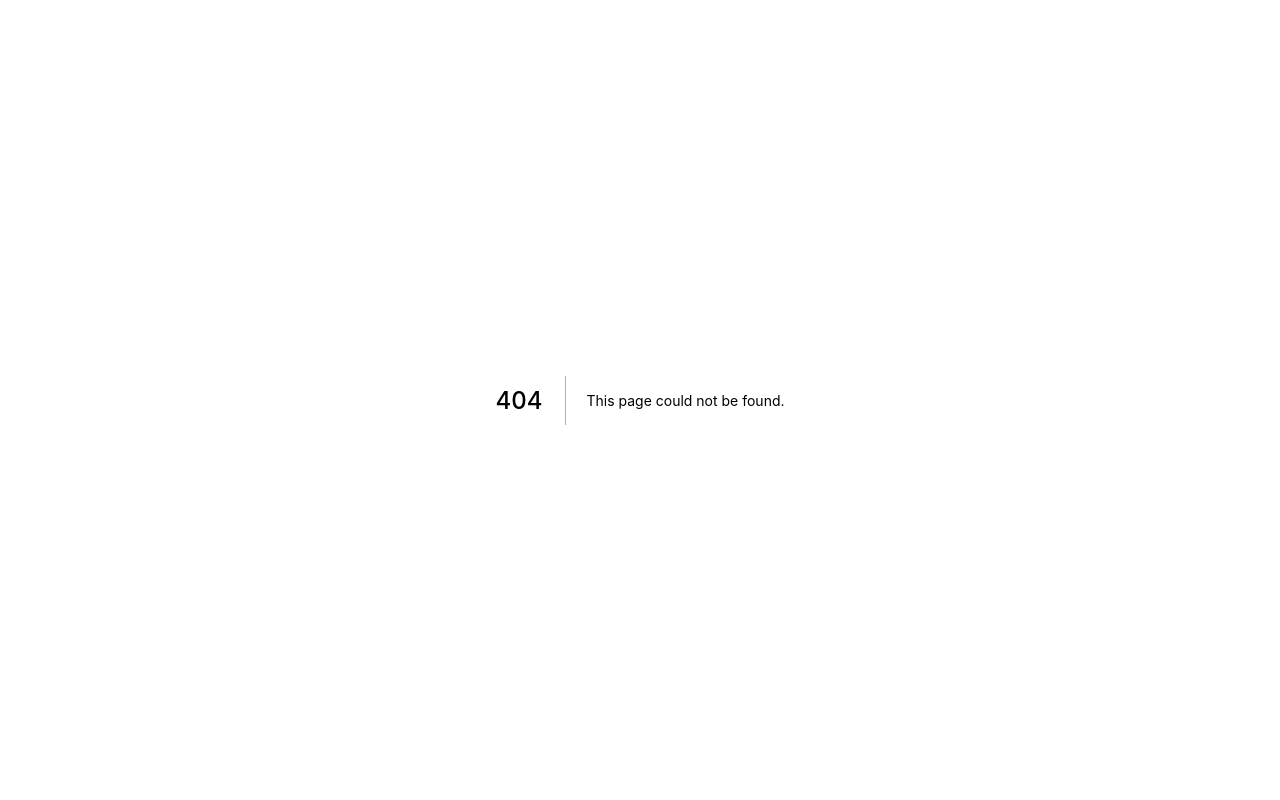
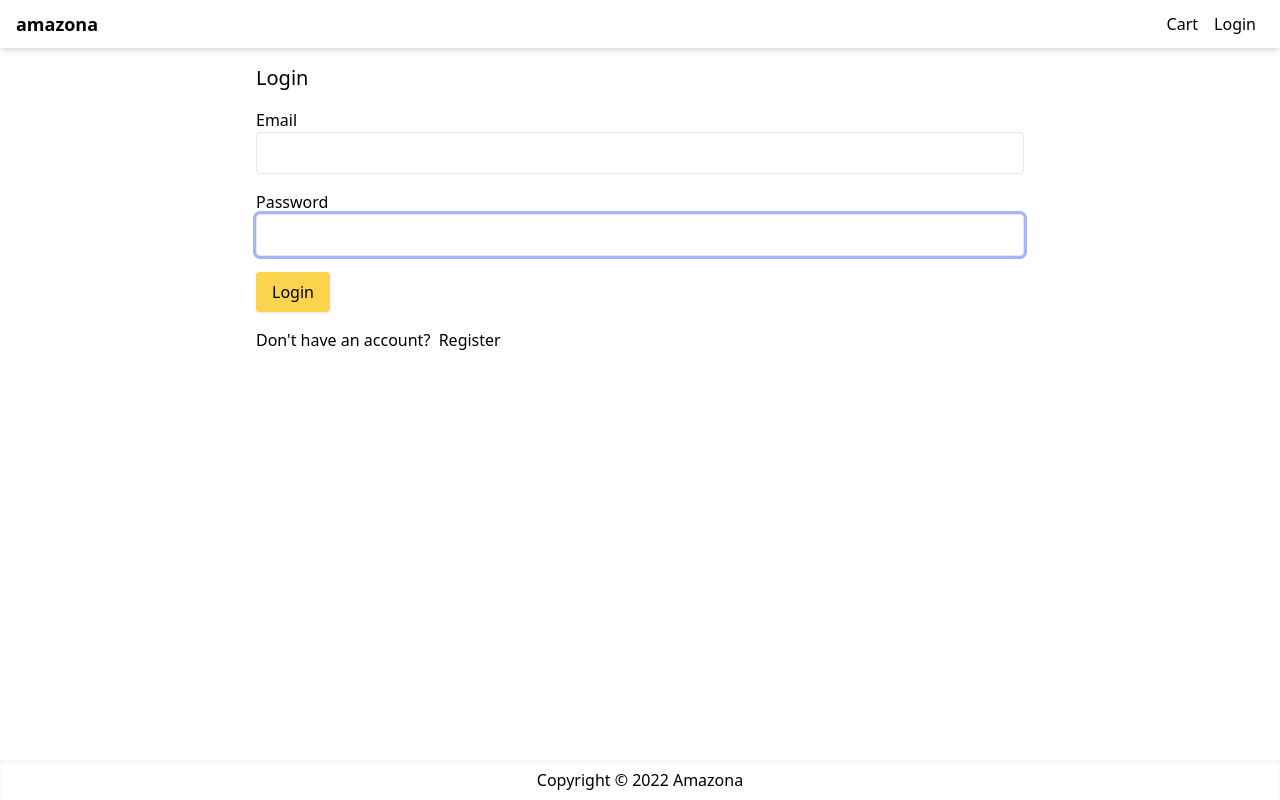
Before and after one commit to ashleyhodge/ecommerce, a Next.js app: page /login in a window 1280 px wide. Before the commit this address had no page. Built offline with nearby package versions, Linux system fonts and the light colour scheme.

Commit message:
create login page

```diff
--- a/components/Layout.js
+++ b/components/Layout.js
@@ -4,12 +4,12 @@
 import { useContext, useState, useEffect } from "react";
 
 export default function Layout({ title, children }) {
-  const { state, dispatch } = useContext(Store);
+  const { state } = useContext(Store);
   const { cart } = state;
   const [cartItemsCount, setCartItemsCount] = useState(0)
   useEffect(() => {
     setCartItemsCount(cart.cartItems.reduce((a, c) => a + c.quantity, 0))
-  })
+  }, [cart.cartItems])
   return (
     <>
     <Head>
--- a/package.json
+++ b/package.json
@@ -10,9 +10,11 @@
   },
   "dependencies": {
     "js-cookie": "^3.0.1",
+    "mongoose": "^6.6.5",
     "next": "12.3.1",
     "react": "18.2.0",
     "react-dom": "18.2.0",
+    "react-hook-form": "^7.36.1",
     "react-icons": "^4.4.0"
   },
   "devDependencies": {
--- a/pages/cart.js
+++ b/pages/cart.js
@@ -96,7 +96,7 @@
                   </div>
                 </li>
                 <li>
-                  <button className="primary-button w-full" onClick={() => router.push('/shipping')}>
+                  <button className="primary-button w-full" onClick={() => router.push('login?redirect=/shipping')}>
                     Checkout
                   </button>
                 </li>
--- /dev/null
+++ b/pages/login.js
@@ -0,0 +1,62 @@
+import Link from "next/link";
+import Layout from "../components/Layout";
+import { useForm } from 'react-hook-form';
+
+
+export default function login() {
+
+const {
+  handleSubmit,
+  register,
+  formState: { errors },
+} = useForm();
+
+const submitHandler = ({ email, password }) => {
+
+}
+
+  return (
+    <div>
+      <Layout title='Login'>
+        <form className="mx-auto max-w-screen-md" onSubmit={handleSubmit(submitHandler)}>
+          <h1 className="mb-4 text-xl">Login</h1>
+          <div className="mb-4">
+            <label htmlFor="email">Email</label>
+            <input type="email"
+              {...register('email', {required: 'Please enter email',
+                pattern: {
+                  value: /^[a-zA-Z0-9_.+-]+@[a-zA-Z0-9-]+.[a-zA-Z0-9-.]+$/i,
+                  message: 'Please enter valid email'
+                }
+              })}
+              className='w-full'
+              id='email'
+              autoFocus>
+            </input>
+            {errors.email && (<div className="text-red-500">{errors.email.message}</div>)}
+          </div>
+          <div className="mb-4">
+            <label htmlFor="password">Password</label>
+            <input type="password"
+            {...register('password', {
+              required: 'Please enter password',
+              minLength: { value: 6, message: 'password is incorrect' }
+            })}
+            className='w-full'
+            id='password'
+            autoFocus>
+            </input>
+            {errors.password && (<div className="text-red-500">{errors.password.message}</div>)}
+          </div>
+          <div className="mb-4">
+            <button className="primary-button">Login</button>
+          </div>
+          <div className="mb-4 ">
+            Don&apos;t have an account? &nbsp;
+            <Link href="register">Register</Link>
+          </div>
+        </form>
+      </Layout>
+    </div>
+  )
+}
--- a/styles/globals.css
+++ b/styles/globals.css
@@ -8,3 +8,8 @@
 .primary-button {
   @apply rounded bg-amber-300 shadow outline-none hover:bg-amber-400 active:bg-amber-500 py-2 px-4
 }
+input,
+select,
+textarea {
+  @apply rounded border p-2 outline-none ring-indigo-300 focus:ring
+}
```
Also changed, not shown: utils/db.js (added, +35 -0 lines), 2 other files (tests, documents, lock files or other folders).
